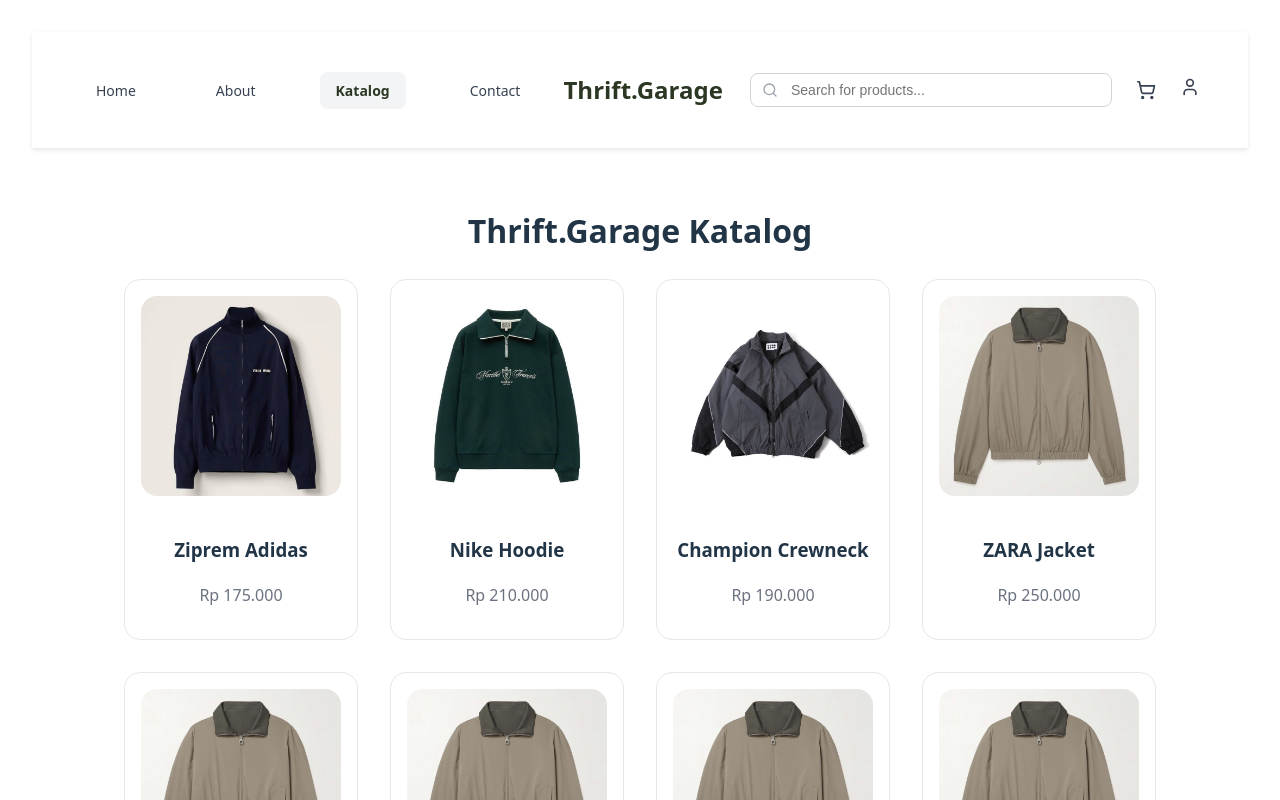
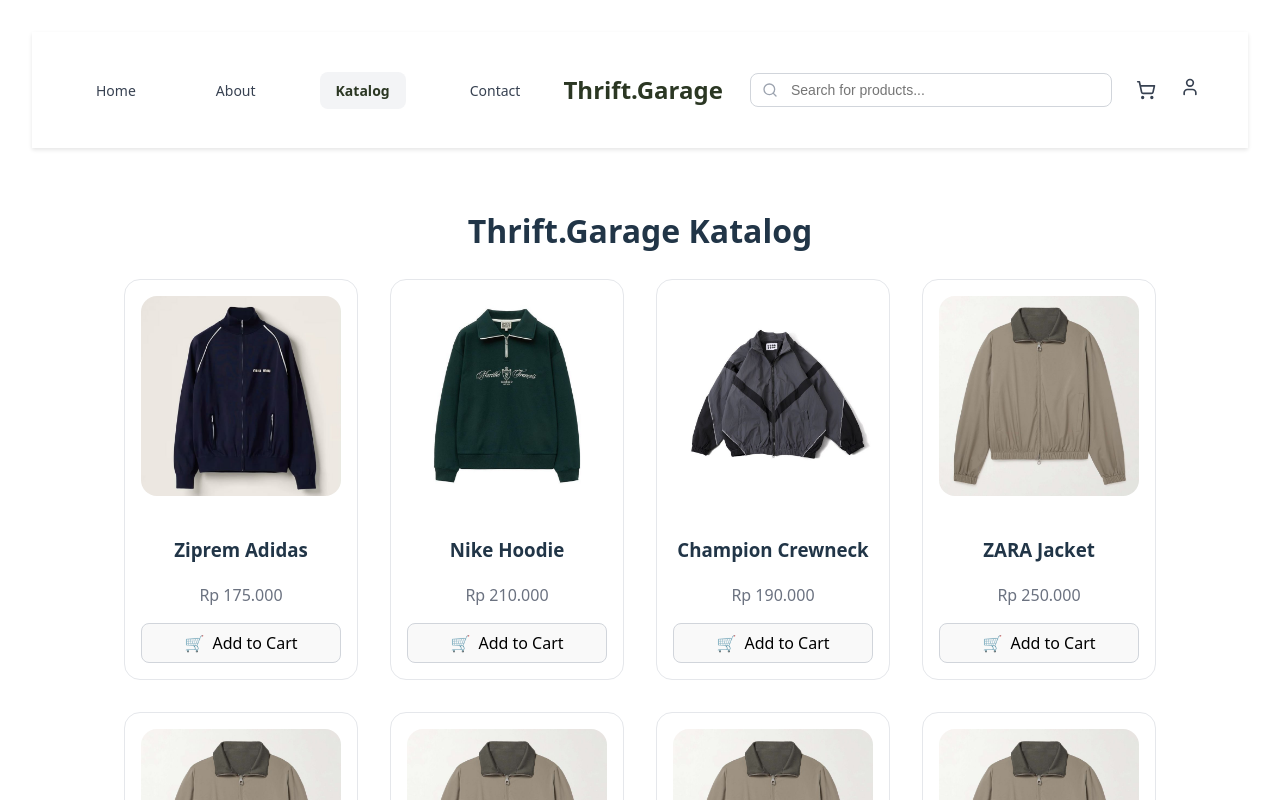
Before and after one commit to oktapianir/THRIFT_GARAGE, a React (Vite) app in the folder Client/: page /katalog in a window 1280 px wide. Shown: the top 800 px of the page. Built offline with nearby package versions, Linux system fonts and the light colour scheme.

Commit message:
add button for add to cart

```diff
--- a/Client/src/pages/Katalog.jsx
+++ b/Client/src/pages/Katalog.jsx
@@ -267,6 +267,19 @@
               />
               <h3 style={{ fontWeight: "bold" }}>{item.title}</h3>
               <p style={{ color: "#6B7280" }}>{item.price}</p>
+              <div style={{ display: 'flex', flexDirection: 'column', gap: '0.75rem' }}>
+            <button style={{
+              display: 'flex',
+              alignItems: 'center',
+              justifyContent: 'center',
+              gap: '0.5rem',
+              border: '1px solid #D1D5DB',
+              padding: '0.5rem',
+              borderRadius: '0.5rem'
+            }}>
+              <span>🛒</span> Add to Cart
+            </button>
+          </div>
             </div>
           ))}
         </div>
```
